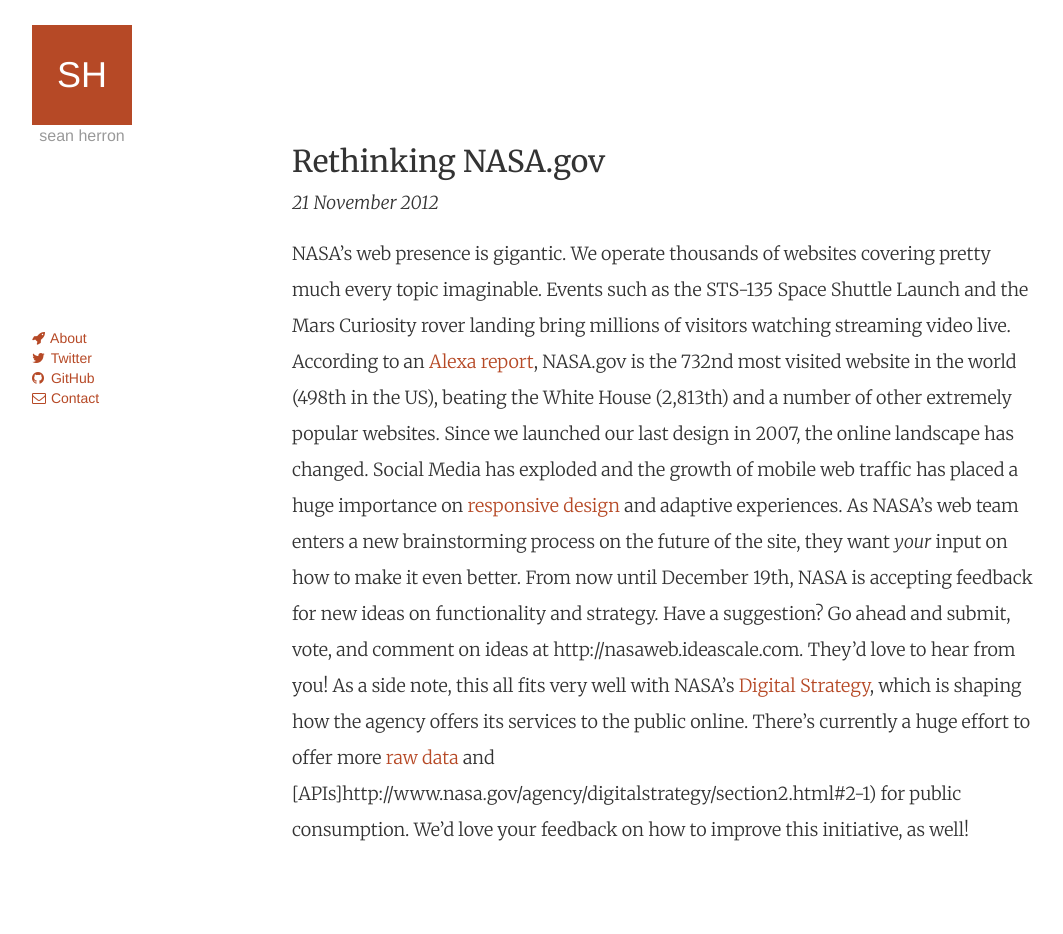
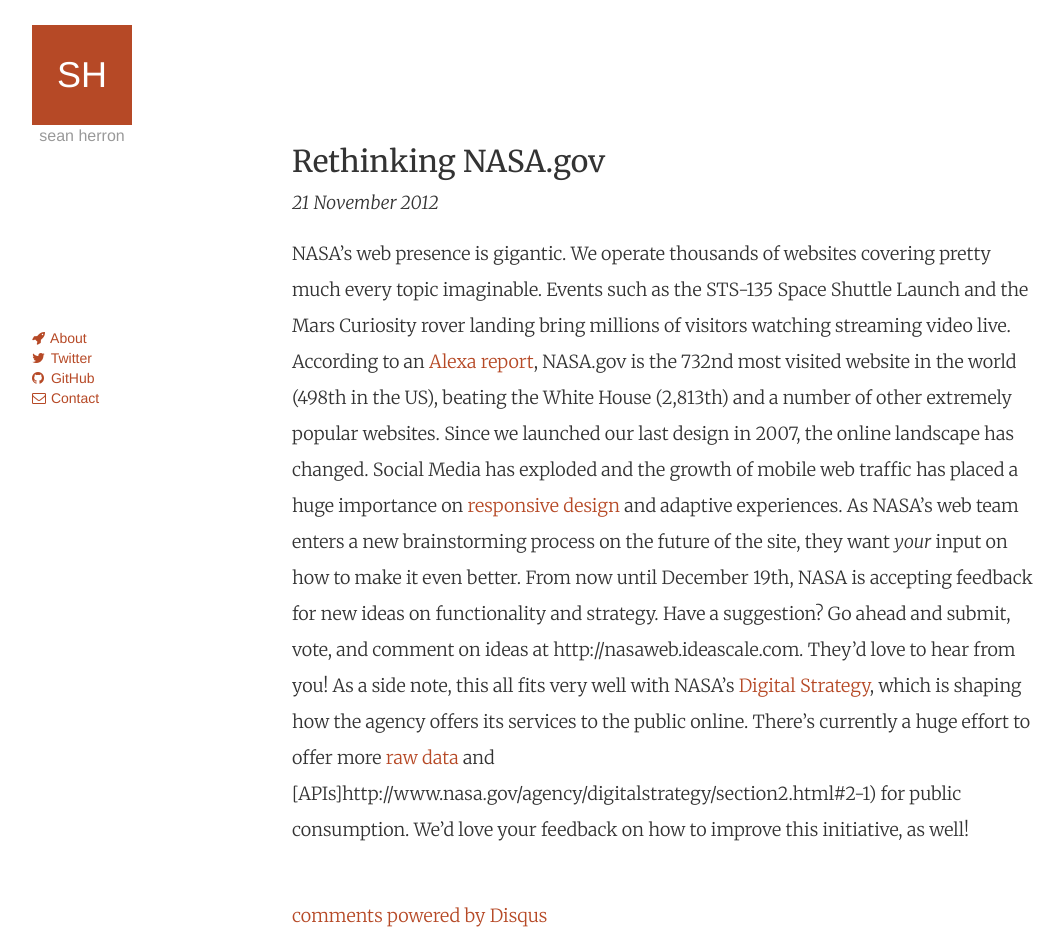
Before and after one commit to seanherron/seanherron.github.io, a Jekyll site: the page built from _posts/2012-11-21-rethinking-nasa-gov.md, in a window 1280 px wide. Shown: the whole page, without its empty margins (168-1231 px from the left). Built offline with Jekyll 4.4.1, drawn with Linux system fonts in a browser that asks for light colours; Markdown is read by kramdown in place of the engine named in the settings; comment, search, counter and statistics services are not loaded; before the commit the page ends 900 px from its top, so only the background shows below that; part of the change alters nothing that is shown.

Commit message:
added disqus

```diff
--- a/_layouts/post.html
+++ b/_layouts/post.html
@@ -7,4 +7,22 @@ layout: default
 		<time datetime="{{ post.date }}">{{ page.date | date_to_long_string }}</time>
   </header>
   {{ content }}
+
+  <div id="disqus_thread"></div>
+  <script type="text/javascript">
+      /* * * CONFIGURATION VARIABLES: EDIT BEFORE PASTING INTO YOUR WEBPAGE * * */
+      var disqus_shortname = 'seanherron'; // required: replace example with your forum shortname
+      var disqus_identifier = '{{ page.url }}';
+      var disqus_title = '{{ page.id }}';
+
+      /* * * DON'T EDIT BELOW THIS LINE * * */
+      (function() {
+          var dsq = document.createElement('script'); dsq.type = 'text/javascript'; dsq.async = true;
+          dsq.src = '//' + disqus_shortname + '.disqus.com/embed.js';
+          (document.getElementsByTagName('head')[0] || document.getElementsByTagName('body')[0]).appendChild(dsq);
+      })();
+  </script>
+  <noscript>Please enable JavaScript to view the <a href="http://disqus.com/?ref_noscript">comments powered by Disqus.</a></noscript>
+  <a href="http://disqus.com" class="dsq-brlink">comments powered by <span class="logo-disqus">Disqus</span></a>
+
 </div>
```
